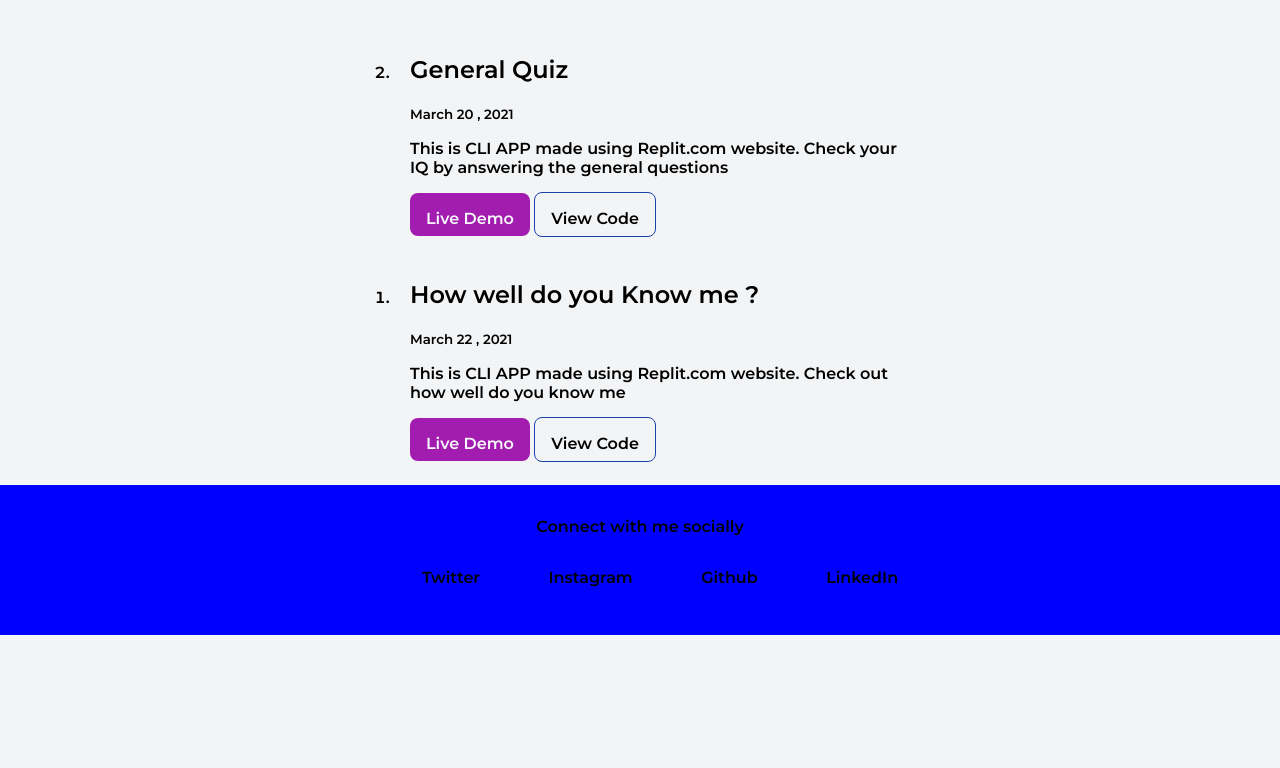
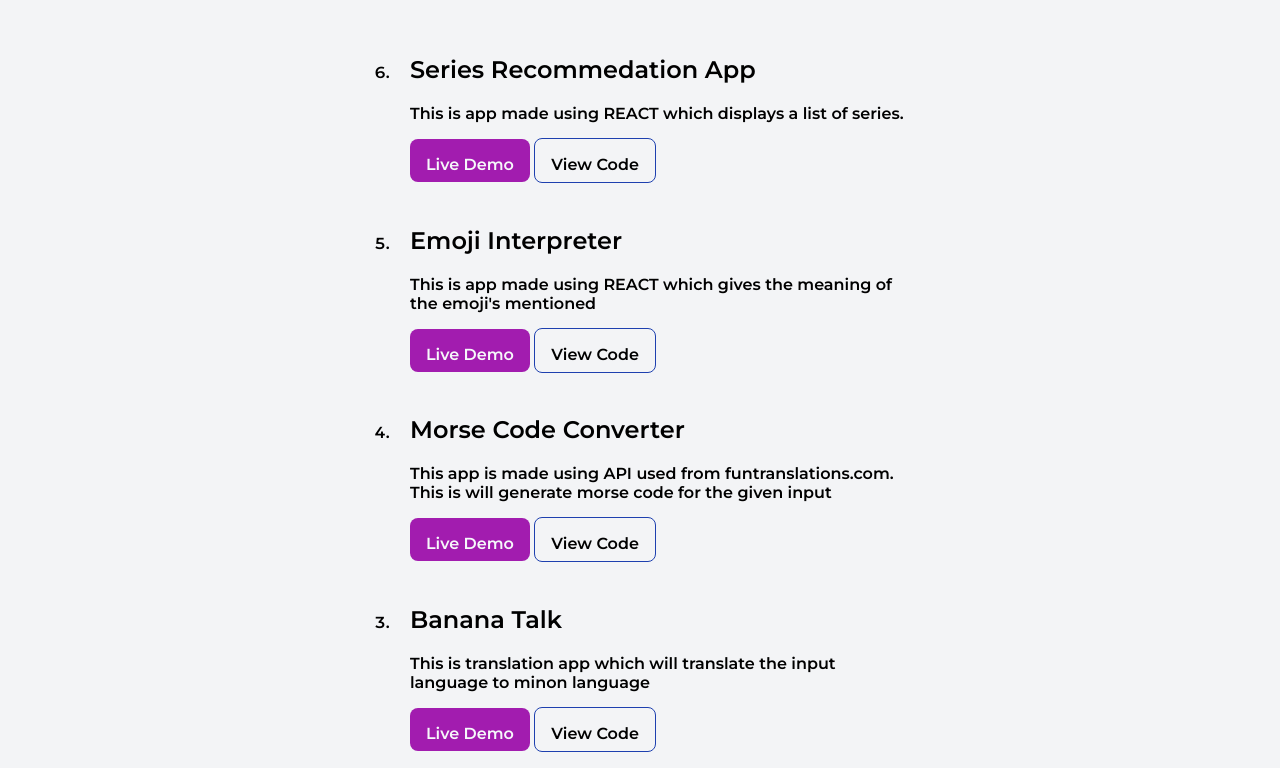
Before and after one commit to Devananth/Portfolio-NeogCamp, a plain HTML site: page projects.html in a window 1280 px wide. Shown: the part 184-952 px from the top of the page. Before the commit the page ends 819 px from the top, so only its background shows below. Drawn offline with Linux system fonts and the light colour scheme.

Commit message:
Add : projects added

```diff
--- a/projects.html
+++ b/projects.html
@@ -24,19 +24,45 @@
 
     <sections>
         <ol class="list" type="1" reversed>
+
+            <li class="container"><h2>Series Recommedation App</h2>
+                <p>This is app made using REACT which displays a list of series.</p>
+                <a class="link primary-link" href="https://best-series.netlify.app/" target="_blank">Live Demo</a>
+                <a class="link secondary-link" href="https://github.com/Devananth/Series-Recommedation-App" target="_blank">View Code</a>
+            </li>
+
+
+            <li class="container"><h2>Emoji Interpreter</h2>
+                <p>This is app made using REACT which gives the meaning of the emoji's mentioned</p>
+                <a class="link primary-link" href="https://cocky-mestorf-ae7552.netlify.app/" target="_blank">Live Demo</a>
+                <a class="link secondary-link" href="https://github.com/Devananth/Emoji-Interpretor-NeogCamp" target="_blank">View Code</a>
+            </li>
+
+            <li class="container"><h2>Morse Code Converter</h2>
+                <p>This app is made using API used from funtranslations.com. This is will generate morse code for the given input</p>
+                <a class="link primary-link" href="https://morse-sign.netlify.app/" target="_blank">Live Demo</a>
+                <a class="link secondary-link" href="https://github.com/Devananth/Morse-code-Translator" target="_blank">View Code</a>
+            </li>
+
+            <li class="container"><h2>Banana Talk</h2>
+                <p>This is translation app which will translate the input language to minon language </p>
+                <a class="link primary-link" href="https://banana-talk-translator-app.netlify.app/" target="_blank">Live Demo</a>
+                <a class="link secondary-link" href="https://github.com/Devananth/Banana-Talk-NeogCamp" target="_blank">View Code</a>
+            </li>
+
             <li class="container"><h2>General Quiz</h2>
-                <small>March 20 , 2021</small>
                 <p>This is CLI APP made using Replit.com website. Check your IQ by answering the general questions</p>
-                <a class="link primary-link" href="https://replit.com/@DevananthNkl/General-Quiz">Live Demo</a>
-                <a class="link secondary-link" href="/">View Code</a>
+                <a class="link primary-link" href="https://replit.com/@DevananthNkl/General-Quiz" target="_blank">Live Demo</a>
+                <a class="link secondary-link" href="https://replit.com/@DevananthNkl/General-Quiz" target="_blank">View Code</a>
             </li>
 
             <li class="container"><h2>How well do you Know me ?</h2>
-                <small>March 22 , 2021</small>
                 <p>This is CLI APP made using Replit.com website. Check out how well do you know me </p>
-                <a class="link primary-link" href="https://replit.com/@DevananthNkl/How-well-do-you-know-me">Live Demo</a>
-                <a class="link secondary-link" href="/">View Code</a>
+                <a class="link primary-link" href="https://replit.com/@DevananthNkl/How-well-do-you-know-me" target="_blank">Live Demo</a>
+                <a class="link secondary-link" href="https://replit.com/@DevananthNkl/How-well-do-you-know-me" target="_blank">View Code</a>
             </li>
+
+
         </ol>
 
     </sections>
```
